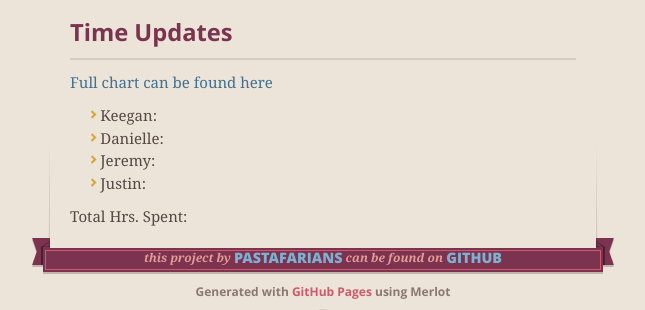
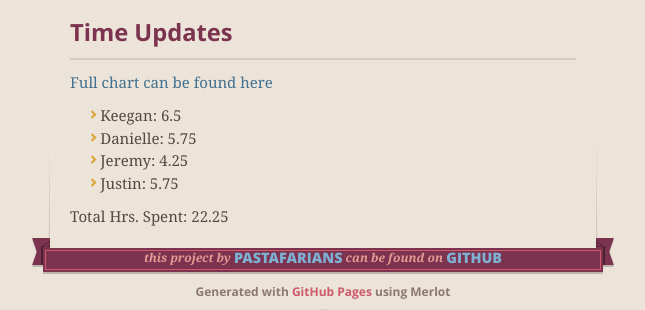
Before and after one commit to Pastafarians/pastafarians-site, a Jekyll site: the page built from _posts/2015-09-20-week4.md, in a window 1280 px wide and 900 px high, scrolled down 1605 px. Shown: the part 521-831 px from the top of the window, without its empty margins (317-962 px from the left). Built offline with Jekyll 4.4.1, drawn with Linux system fonts in a browser that asks for light colours; nearby versions of some CDN libraries.

Commit message:
Add week 5 blog update

```diff
--- a/_posts/2015-09-20-week4.md
+++ b/_posts/2015-09-20-week4.md
@@ -38,9 +38,9 @@ The team believes that these metrics will give us a good overview of project sta
 ### Time Updates
 [Full chart can be found here]({{site.baseurl}}../../../staticcontent/week4-timesheet.pdf)
 
-* Keegan:
-* Danielle:
-* Jeremy:
-* Justin:
+* Keegan: 6.5
+* Danielle: 5.75
+* Jeremy: 4.25
+* Justin: 5.75
 
-Total Hrs. Spent:
+Total Hrs. Spent: 22.25
```
Also changed, not shown: _posts/2015-09-20-week5.md (added, +34 -0 lines), 1 other file.
